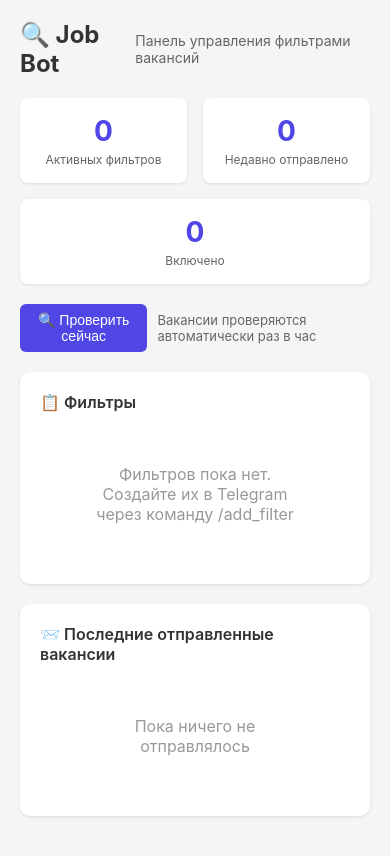
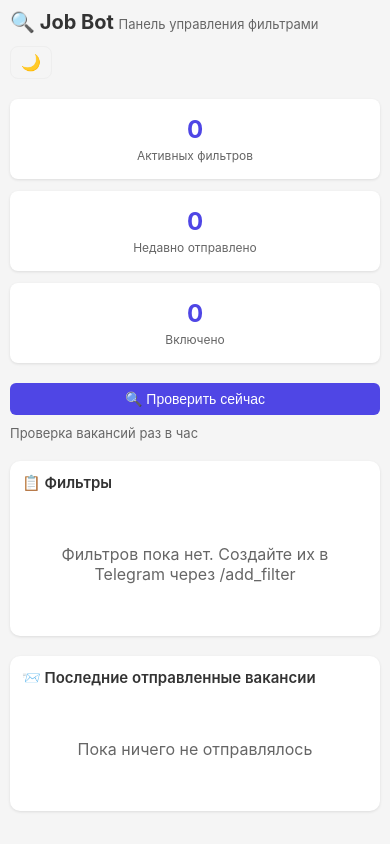
Before and after one commit to Lucky2356/telegram_bot_jobs, a Python web app: template web/templates/index.html in a window 390 px wide. After the commit the page ends 814 px from the top, so only its background shows below. Run offline with Jinja, Linux system fonts and the light colour scheme; the template is opened without the code that fills it, so the values that code supplies are empty.

Commit message:
Dark theme, mobile responsive, clickable vacancy links in web dashboard

```diff
--- a/web/app.py
+++ b/web/app.py
@@ -18,9 +18,8 @@ def create_web_app(db: Database, scheduler: Scheduler | None = None) -> FastAPI:
         filters = await db.get_all_active_filters()
         history = await db.get_recent_sent(limit=30)
         return templates.TemplateResponse(
-            "index.html",
+            request, "index.html",
             {
-                "request": request,
                 "filters": filters,
                 "history": history,
                 "employment_types": EMPLOYMENT_TYPES,
--- a/web/templates/index.html
+++ b/web/templates/index.html
@@ -5,48 +5,264 @@
 <meta name="viewport" content="width=device-width, initial-scale=1.0">
 <title>Job Bot Dashboard</title>
 <style>
+  :root {
+    --bg: #f5f5f5;
+    --surface: #fff;
+    --text: #333;
+    --text-secondary: #666;
+    --border: #eee;
+    --primary: #4f46e5;
+    --primary-hover: #4338ca;
+    --danger: #ef4444;
+    --danger-hover: #dc2626;
+    --tag-bg: #eef2ff;
+    --tag-text: #4338ca;
+    --shadow: rgba(0,0,0,0.1);
+    --stat-bg: #fff;
+    --stat-value: #4f46e5;
+  }
+
+  @media (prefers-color-scheme: dark) {
+    :root {
+      --bg: #0f172a;
+      --surface: #1e293b;
+      --text: #e2e8f0;
+      --text-secondary: #94a3b8;
+      --border: #334155;
+      --primary: #818cf8;
+      --primary-hover: #6366f1;
+      --danger: #f87171;
+      --danger-hover: #ef4444;
+      --tag-bg: #1e1b4b;
+      --tag-text: #a5b4fc;
+      --shadow: rgba(0,0,0,0.3);
+      --stat-bg: #1e293b;
+      --stat-value: #818cf8;
+    }
+  }
+
+  .dark {
+    --bg: #0f172a;
+    --surface: #1e293b;
+    --text: #e2e8f0;
+    --text-secondary: #94a3b8;
+    --border: #334155;
+    --primary: #818cf8;
+    --primary-hover: #6366f1;
+    --danger: #f87171;
+    --danger-hover: #ef4444;
+    --tag-bg: #1e1b4b;
+    --tag-text: #a5b4fc;
+    --shadow: rgba(0,0,0,0.3);
+    --stat-bg: #1e293b;
+    --stat-value: #818cf8;
+  }
+
   * { margin: 0; padding: 0; box-sizing: border-box; }
-  body { font-family: -apple-system, BlinkMacSystemFont, 'Segoe UI', Roboto, sans-serif; background: #f5f5f5; color: #333; padding: 20px; }
+  body {
+    font-family: -apple-system, BlinkMacSystemFont, 'Segoe UI', Roboto, sans-serif;
+    background: var(--bg);
+    color: var(--text);
+    padding: 16px;
+    transition: background .3s, color .3s;
+  }
   .container { max-width: 1200px; margin: 0 auto; }
-  h1 { font-size: 24px; margin-bottom: 20px; display: flex; align-items: center; gap: 12px; }
-  h1 small { font-size: 14px; font-weight: 400; color: #666; }
-  .actions { display: flex; gap: 10px; margin-bottom: 20px; }
-  .btn { padding: 8px 16px; border: none; border-radius: 6px; cursor: pointer; font-size: 14px; text-decoration: none; display: inline-flex; align-items: center; gap: 6px; }
-  .btn-primary { background: #4f46e5; color: #fff; }
-  .btn-primary:hover { background: #4338ca; }
-  .btn-danger { background: #ef4444; color: #fff; }
-  .btn-danger:hover { background: #dc2626; }
+
+  .header {
+    display: flex;
+    align-items: center;
+    justify-content: space-between;
+    flex-wrap: wrap;
+    gap: 12px;
+    margin-bottom: 20px;
+  }
+  .header-left {
+    display: flex;
+    align-items: center;
+    gap: 12px;
+    flex-wrap: wrap;
+  }
+  h1 { font-size: clamp(20px, 4vw, 24px); }
+  h1 small {
+    font-size: 13px;
+    font-weight: 400;
+    color: var(--text-secondary);
+  }
+  .theme-btn {
+    background: none;
+    border: 1px solid var(--border);
+    border-radius: 8px;
+    padding: 6px 10px;
+    cursor: pointer;
+    font-size: 16px;
+    color: var(--text);
+    transition: background .2s;
+  }
+  .theme-btn:hover { background: var(--border); }
+
+  .actions {
+    display: flex;
+    gap: 10px;
+    margin-bottom: 20px;
+    flex-wrap: wrap;
+    align-items: center;
+  }
+  .btn {
+    padding: 8px 16px;
+    border: none;
+    border-radius: 6px;
+    cursor: pointer;
+    font-size: 14px;
+    text-decoration: none;
+    display: inline-flex;
+    align-items: center;
+    gap: 6px;
+    transition: opacity .2s;
+  }
+  .btn-primary { background: var(--primary); color: #fff; }
+  .btn-primary:hover { background: var(--primary-hover); }
+  .btn-danger { background: var(--danger); color: #fff; }
+  .btn-danger:hover { background: var(--danger-hover); }
   .btn-sm { padding: 4px 10px; font-size: 12px; }
-  .card { background: #fff; border-radius: 10px; padding: 20px; margin-bottom: 20px; box-shadow: 0 1px 3px rgba(0,0,0,.1); }
-  .card-title { font-size: 16px; font-weight: 600; margin-bottom: 12px; }
-  table { width: 100%; border-collapse: collapse; }
-  th, td { text-align: left; padding: 8px 12px; border-bottom: 1px solid #eee; font-size: 13px; }
-  th { font-weight: 600; color: #555; font-size: 12px; text-transform: uppercase; }
-  .tag { display: inline-block; padding: 2px 8px; border-radius: 4px; font-size: 11px; background: #eef2ff; color: #4338ca; margin: 1px; }
-  .badge { display: inline-block; padding: 2px 8px; border-radius: 10px; font-size: 11px; font-weight: 500; }
-  .badge-green { background: #dcfce7; color: #16a34a; }
-  .badge-red { background: #fee2e2; color: #dc2626; }
-  .toggle { position: relative; display: inline-block; width: 36px; height: 20px; }
+  .btn-outline { background: transparent; color: var(--primary); border: 1px solid var(--primary); }
+  .btn-outline:hover { background: var(--primary); color: #fff; }
+
+  .card {
+    background: var(--surface);
+    border-radius: 10px;
+    padding: clamp(12px, 3vw, 20px);
+    margin-bottom: 20px;
+    box-shadow: 0 1px 3px var(--shadow);
+    transition: background .3s;
+  }
+  .card-title {
+    font-size: 15px;
+    font-weight: 600;
+    margin-bottom: 12px;
+    display: flex;
+    align-items: center;
+    justify-content: space-between;
+  }
+
+  .table-wrap { overflow-x: auto; -webkit-overflow-scrolling: touch; }
+  table { width: 100%; border-collapse: collapse; min-width: 600px; }
+  th, td {
+    text-align: left;
+    padding: 8px 10px;
+    border-bottom: 1px solid var(--border);
+    font-size: 13px;
+    transition: border-color .3s;
+  }
+  th {
+    font-weight: 600;
+    color: var(--text-secondary);
+    font-size: 11px;
+    text-transform: uppercase;
+    white-space: nowrap;
+  }
+  td { vertical-align: middle; }
+  td a { color: var(--primary); text-decoration: none; }
+  td a:hover { text-decoration: underline; }
+
+  .tag {
+    display: inline-block;
+    padding: 2px 8px;
+    border-radius: 4px;
+    font-size: 11px;
+    background: var(--tag-bg);
+    color: var(--tag-text);
+    margin: 1px;
+    white-space: nowrap;
+  }
+
+  .toggle {
+    position: relative;
+    display: inline-block;
+    width: 36px;
+    height: 20px;
+    flex-shrink: 0;
+  }
   .toggle input { opacity: 0; width: 0; height: 0; }
-  .toggle .slider { position: absolute; cursor: pointer; top: 0; left: 0; right: 0; bottom: 0; background: #ccc; border-radius: 20px; transition: .3s; }
-  .toggle .slider:before { content: ""; position: absolute; height: 14px; width: 14px; left: 3px; bottom: 3px; background: #fff; border-radius: 50%; transition: .3s; }
-  .toggle input:checked + .slider { background: #4f46e5; }
+  .toggle .slider {
+    position: absolute;
+    cursor: pointer;
+    top: 0; left: 0; right: 0; bottom: 0;
+    background: #94a3b8;
+    border-radius: 20px;
+    transition: .3s;
+  }
+  .toggle .slider:before {
+    content: "";
+    position: absolute;
+    height: 14px;
+    width: 14px;
+    left: 3px;
+    bottom: 3px;
+    background: #fff;
+    border-radius: 50%;
+    transition: .3s;
+  }
+  .toggle input:checked + .slider { background: var(--primary); }
   .toggle input:checked + .slider:before { transform: translateX(16px); }
-  .empty { text-align: center; padding: 40px; color: #999; }
-  .status-row { display: flex; gap: 16px; flex-wrap: wrap; margin-bottom: 20px; }
-  .stat { flex: 1; min-width: 120px; background: #fff; border-radius: 8px; padding: 16px; text-align: center; box-shadow: 0 1px 3px rgba(0,0,0,.1); }
-  .stat-value { font-size: 28px; font-weight: 700; color: #4f46e5; }
-  .stat-label { font-size: 12px; color: #666; margin-top: 4px; }
-  #check-result { display: none; padding: 12px; border-radius: 6px; margin-bottom: 12px; }
+
+  .empty {
+    text-align: center;
+    padding: 40px 16px;
+    color: var(--text-secondary);
+  }
+
+  .status-row {
+    display: flex;
+    gap: 12px;
+    flex-wrap: wrap;
+    margin-bottom: 20px;
+  }
+  .stat {
+    flex: 1;
+    min-width: calc(33.33% - 12px);
+    background: var(--stat-bg);
+    border-radius: 8px;
+    padding: 16px;
+    text-align: center;
+    box-shadow: 0 1px 3px var(--shadow);
+    transition: background .3s;
+  }
+  .stat-value { font-size: clamp(24px, 5vw, 28px); font-weight: 700; color: var(--stat-value); }
+  .stat-label { font-size: 12px; color: var(--text-secondary); margin-top: 4px; }
+
+  #check-result {
+    display: none;
+    padding: 12px;
+    border-radius: 6px;
+    margin-bottom: 12px;
+  }
   .loading { opacity: .6; pointer-events: none; }
+  .actions-hint { font-size: 13px; color: var(--text-secondary); }
+
+  @media (max-width: 768px) {
+    body { padding: 10px; }
+    .stat { min-width: calc(50% - 12px); }
+    .actions { flex-direction: column; align-items: stretch; }
+    .actions .btn { justify-content: center; }
+    th, td { padding: 6px 8px; font-size: 12px; }
+  }
+  @media (max-width: 480px) {
+    .stat { min-width: 100%; }
+    .header { flex-direction: column; align-items: flex-start; }
+  }
 </style>
 </head>
 <body>
 <div class="container">
-  <h1>
-    🔍 Job Bot
-    <small>Панель управления фильтрами вакансий</small>
-  </h1>
+  <div class="header">
+    <div class="header-left">
+      <h1>
+        🔍 Job Bot
+        <small>Панель управления фильтрами</small>
+      </h1>
+    </div>
+    <button class="theme-btn" onclick="toggleTheme()" id="themeBtn" title="Переключить тему">🌙</button>
+  </div>
 
   <div class="status-row">
     <div class="stat">
@@ -65,15 +281,14 @@
 
   <div class="actions">
     <button class="btn btn-primary" onclick="checkNow()">🔍 Проверить сейчас</button>
-    <span style="font-size:13px;color:#666;align-self:center;">
-      Вакансии проверяются автоматически раз в час
-    </span>
+    <span class="actions-hint">Проверка вакансий раз в час</span>
   </div>
   <div id="check-result"></div>
 
   <div class="card">
     <div class="card-title">📋 Фильтры</div>
     {% if filters %}
+    <div class="table-wrap">
     <table>
       <thead>
         <tr>
@@ -118,14 +333,16 @@
         {% endfor %}
       </tbody>
     </table>
+    </div>
     {% else %}
-    <div class="empty">Фильтров пока нет. Создайте их в Telegram через команду /add_filter</div>
+    <div class="empty">Фильтров пока нет. Создайте их в Telegram через /add_filter</div>
     {% endif %}
   </div>
 
   <div class="card">
     <div class="card-title">📨 Последние отправленные вакансии</div>
     {% if history %}
+    <div class="table-wrap">
     <table>
       <thead>
         <tr>
@@ -139,7 +356,11 @@
       <tbody>
         {% for sv, v, u in history %}
         <tr>
-          <td><strong>{{ v.title[:60] }}</strong></td>
+          <td>
+            <a href="{{ v.url }}" target="_blank" rel="noopener">
+              {{ v.title[:60] }}
+            </a>
+          </td>
           <td>{{ v.company or '—' }}</td>
           <td>{{ v.salary_text or '—' }}</td>
           <td><span class="tag">{{ v.source }}</span></td>
@@ -148,6 +369,7 @@
         {% endfor %}
       </tbody>
     </table>
+    </div>
     {% else %}
     <div class="empty">Пока ничего не отправлялось</div>
     {% endif %}
@@ -155,6 +377,28 @@
 </div>
 
 <script>
+  function getTheme() {
+    return localStorage.getItem('theme') || (window.matchMedia('(prefers-color-scheme: dark)').matches ? 'dark' : 'light');
+  }
+
+  function setTheme(theme) {
+    document.body.classList.toggle('dark', theme === 'dark');
+    localStorage.setItem('theme', theme);
+    document.getElementById('themeBtn').textContent = theme === 'dark' ? '☀️' : '🌙';
+  }
+
+  function toggleTheme() {
+    setTheme(getTheme() === 'dark' ? 'light' : 'dark');
+  }
+
+  setTheme(getTheme());
+
+  window.matchMedia('(prefers-color-scheme: dark)').addEventListener('change', (e) => {
+    if (!localStorage.getItem('theme')) {
+      setTheme(e.matches ? 'dark' : 'light');
+    }
+  });
+
   async function toggleFilter(id) {
     const resp = await fetch(`/api/filters/${id}/toggle`, { method: 'POST' });
     if (!resp.ok) alert('Ошибка переключения фильтра');
```
